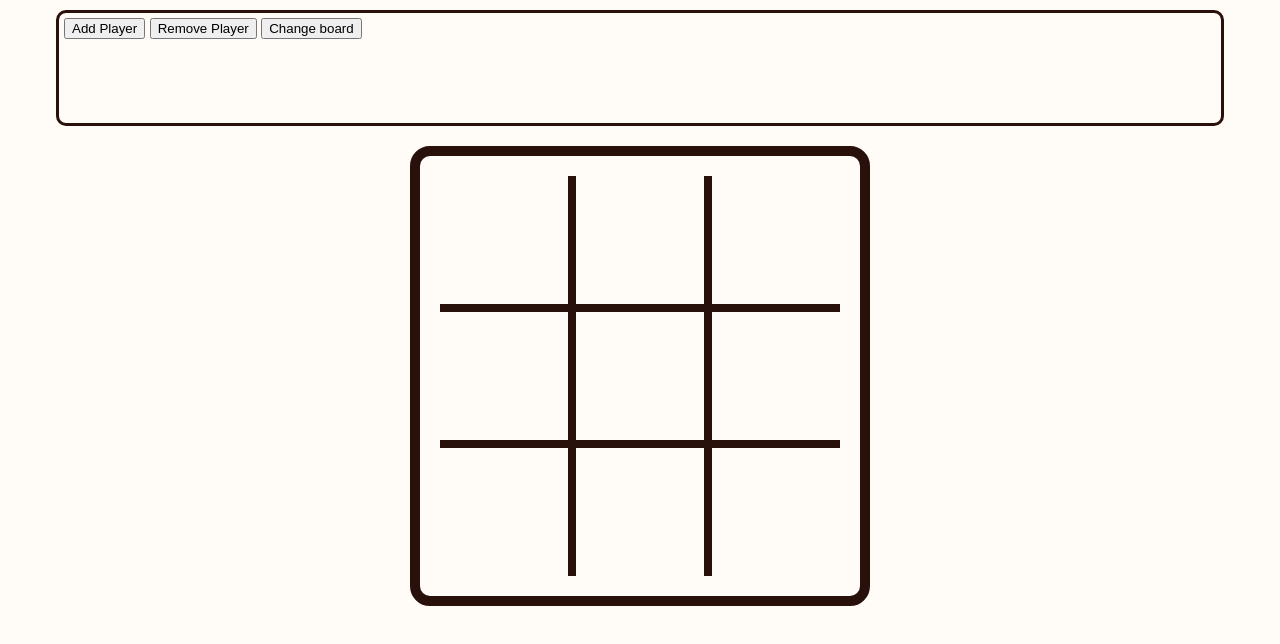
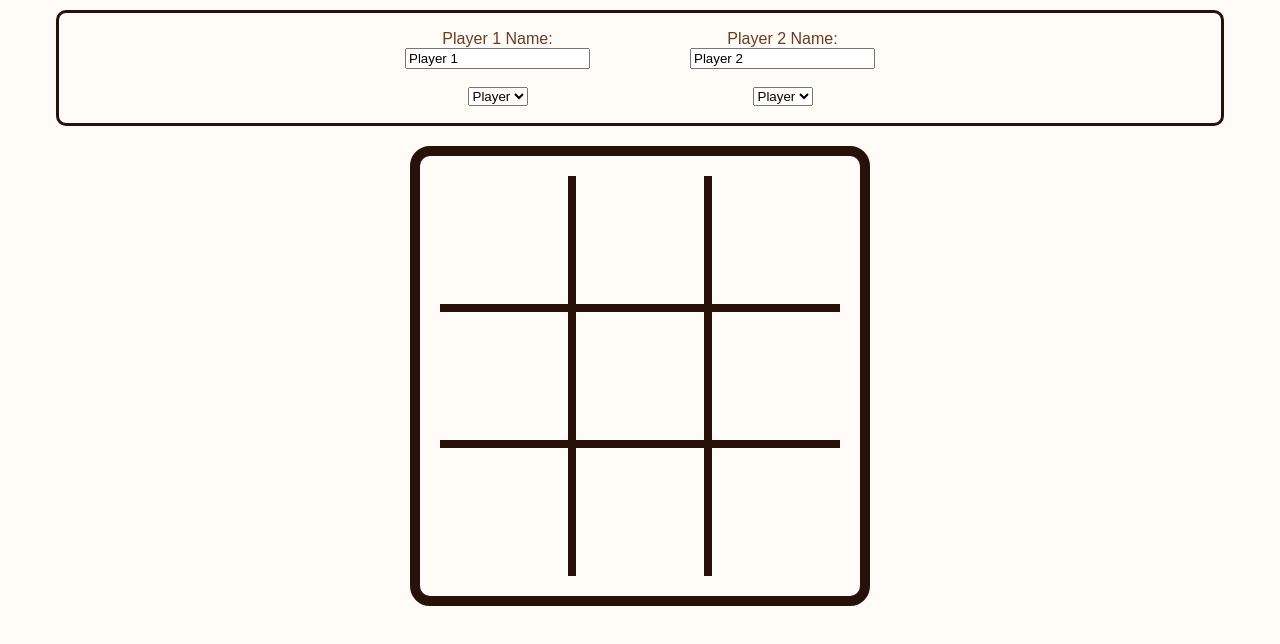
Before and after one commit to ehrelevant/tic-tac-toe, a plain HTML site: page index.html in a window 1280 px wide. Drawn offline with Linux system fonts and the light colour scheme.

Commit message:
create player form

```diff
--- a/index.html
+++ b/index.html
@@ -7,9 +7,24 @@
 </head>
 <body>
     <section id="settings_panel">
-        <button>Add Player</button>
-        <button>Remove Player</button>
-        <button>Change board</button>
+        <form id="settings_form" name="settingsForm">
+            <div class="player-settings" id="player1_settings">
+                <label for="playerName1">Player 1 Name:</label><br>
+                <input type="text" name="playerName1" value="Player 1" required><br><br>
+                <select name="playerType1">
+                    <option value="player" selected>Player</option>
+                    <option value="AI">AI</option>
+                </select>
+            </div>
+            <div class="player-settings" id="player2_settings">
+                <label for="playerName2">Player 2 Name:</label><br>
+                <input type="text" name="playerName2" value="Player 2" required><br><br>
+                <select name="playerType2">
+                    <option value="player" selected>Player</option>
+                    <option value="AI">AI</option>
+                </select>
+            </div>
+        </form>
     </section>
     <section id="board">
         <div class="board-tile" data-ind="0"></div>
--- a/style.css
+++ b/style.css
@@ -30,6 +30,21 @@ body {
     padding: 5px;
     border: 3px solid var(--border-color);
     border-radius: 10px;
+
+    display: flex;
+    flex-direction: column;
+    justify-content: center;
+    align-items: center;
+}
+
+#settings_form {
+    display: flex;
+    flex-direction: row;
+}
+
+.player-settings {
+    margin: 0 50px;
+    text-align: center;
 }
 
 #board {
@@ -54,7 +69,9 @@ body {
     margin: 8px;
     border-radius: 16px;
 
-    transition: background-color 100ms ease-in-out;
+    cursor: pointer;
+
+    transition: background-color 100ms ease-in;
 }
 
 .board-tile:hover {
```
